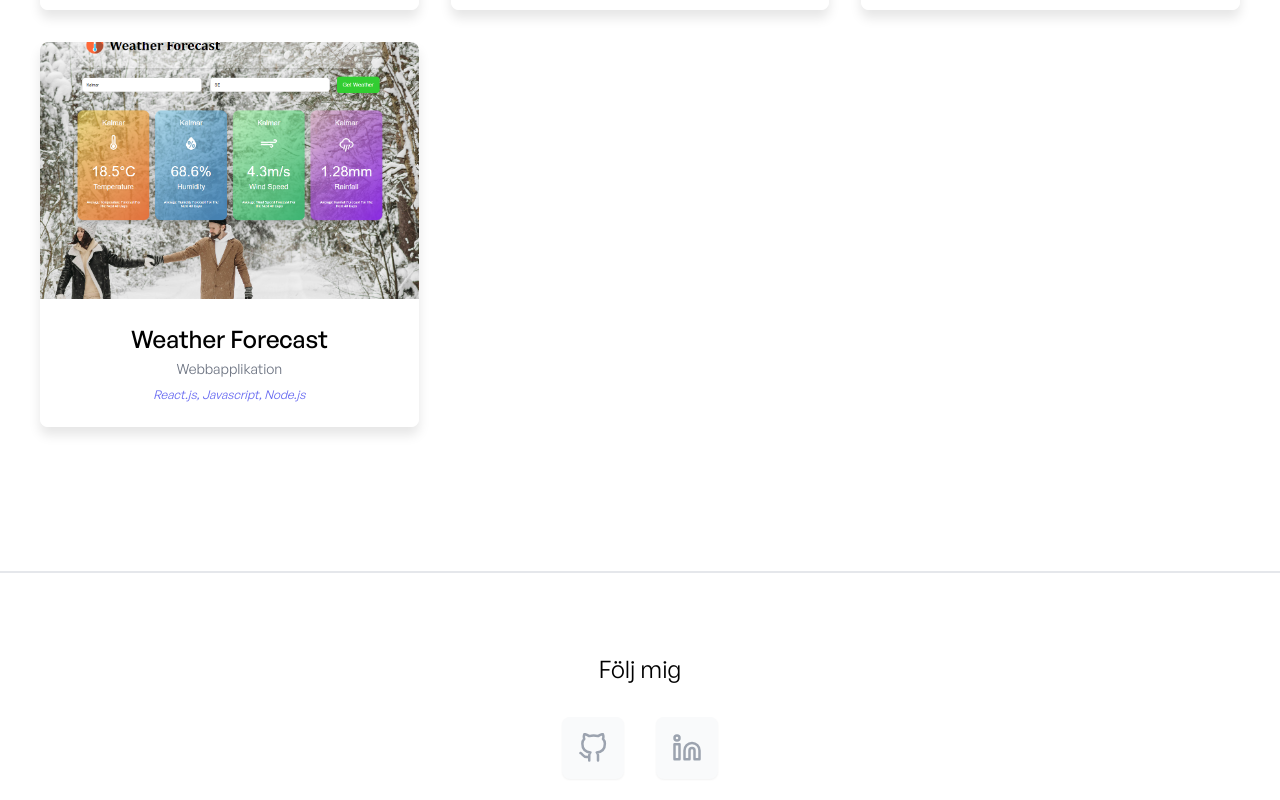
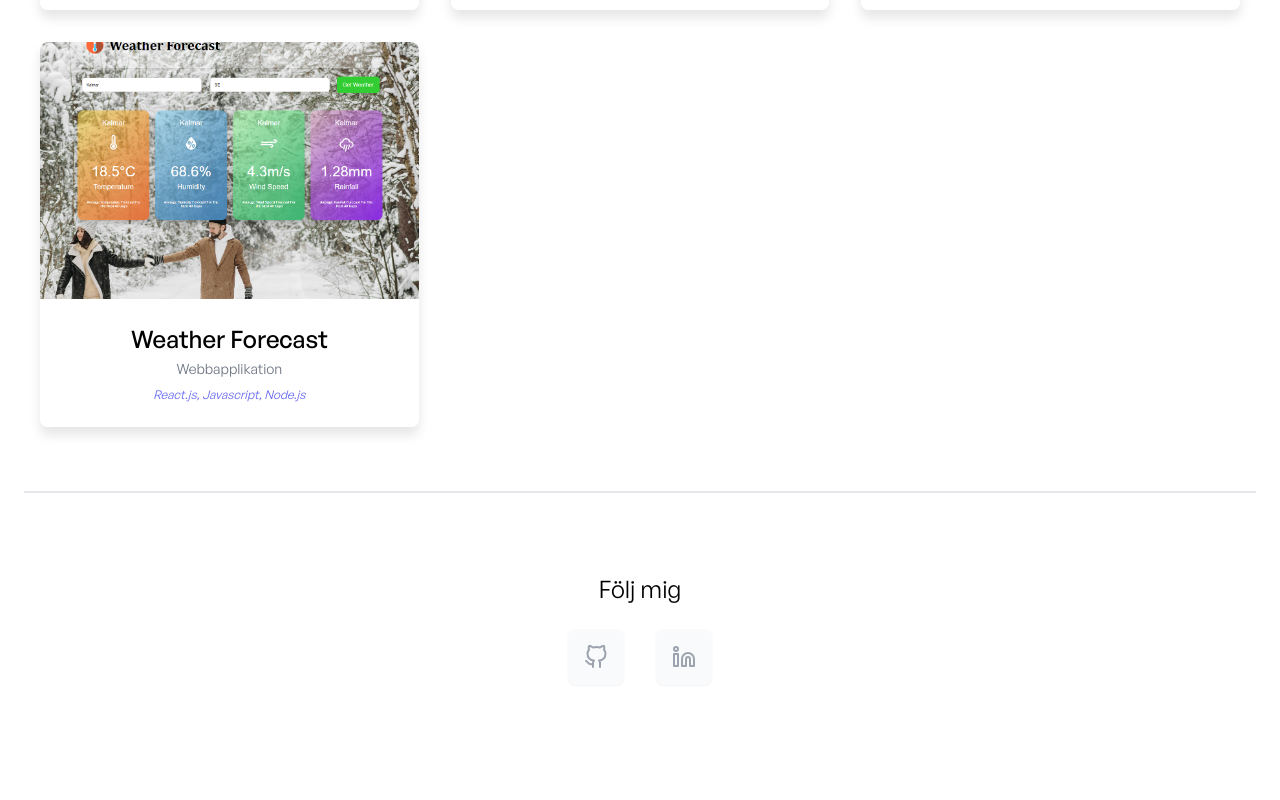
Before and after one commit to DongzhuTan93/My-Portfolio, a Next.js app in the folder my-next-app/: page / in a window 1280 px wide. Shown: the part 1456-2256 px from the top of the page. After the commit the page ends 2221 px from the top, so only its background shows below. Built offline with nearby package versions, Linux system fonts and the light colour scheme.

Commit message:
Fix footer

```diff
--- a/my-next-app/src/components/layout/DefaultLayout.jsx
+++ b/my-next-app/src/components/layout/DefaultLayout.jsx
@@ -5,12 +5,12 @@ import PagesMetaHead from '../PagesMetaHead'
 
 const DefaultLayout = ({ children }) => {
   return (
-		<>
+		<div className="flex flex-col min-h-screen">
 			<PagesMetaHead />
 			<AppHeader />
-			<div>{children}</div>
+			<main className="flex-grow">{children}</main>
 			<AppFooter />
-		</>
+		</div>
   )
 }
 
--- a/my-next-app/src/components/shared/AppFooter.jsx
+++ b/my-next-app/src/components/shared/AppFooter.jsx
@@ -16,11 +16,12 @@ const socialLinks = [
 
 function AppFooter () {
   return (
-		<div className="container mx-auto">
-			<div className="pt-20 sm:pt-30 pb-8 mt-20 border-t-2 border-primary-light">
+		<footer className="w-full bg-secondary-light">
+			<div className="container mx-auto px-4 sm:px-6">
+				<div className="pt-10 sm:pt-20 pb-8 border-t-2 border-primary-light">
 					{/* Footer social links */}
-				<div className="font-general-regular flex flex-col justify-center items-center mb-12 sm:mb-28">
-					<p className="text-2xl mb-6 sm:mb-8">
+					<div className="font-general-regular flex flex-col justify-center items-center mb-8 sm:mb-12">
+						<p className="text-xl sm:text-2xl mb-4 sm:mb-6">
 							Följ mig
 						</p>
 						<ul className="flex gap-4 sm:gap-8">
@@ -29,9 +30,9 @@ function AppFooter () {
 									href={link.url}
 									target="__blank"
 									key={link.id}
-								className="text-gray-400 hover:text-indigo-500 cursor-pointer rounded-lg bg-gray-50 hover:bg-gray-100 shadow-sm p-4 duration-300"
+									className="text-gray-400 hover:text-indigo-500 cursor-pointer rounded-lg bg-gray-50 hover:bg-gray-100 shadow-sm p-3 sm:p-4 duration-300"
 								>
-								<i className="text-xl sm:text-2xl md:text-3xl">
+									<i className="text-lg sm:text-xl md:text-2xl">
 										{link.icon}
 									</i>
 								</a>
@@ -40,6 +41,7 @@ function AppFooter () {
 					</div>
 				</div>
 			</div>
+		</footer>
   )
 }
 
--- a/my-next-app/src/pages/_app.jsx
+++ b/my-next-app/src/pages/_app.jsx
@@ -7,7 +7,7 @@ import UseScrollToTop from '../hooks/useScrollToTop'
 function MyApp ({ Component, pageProps }) {
   return (
 		<AnimatePresence>
-			<div className=" bg-secondary-light transition duration-300">
+			<div className="bg-secondary-light transition duration-300 min-h-screen">
 				<DefaultLayout>
 					<Component {...pageProps} />
 				</DefaultLayout>
```
Lines whose indentation alone changed are shown as unchanged.
